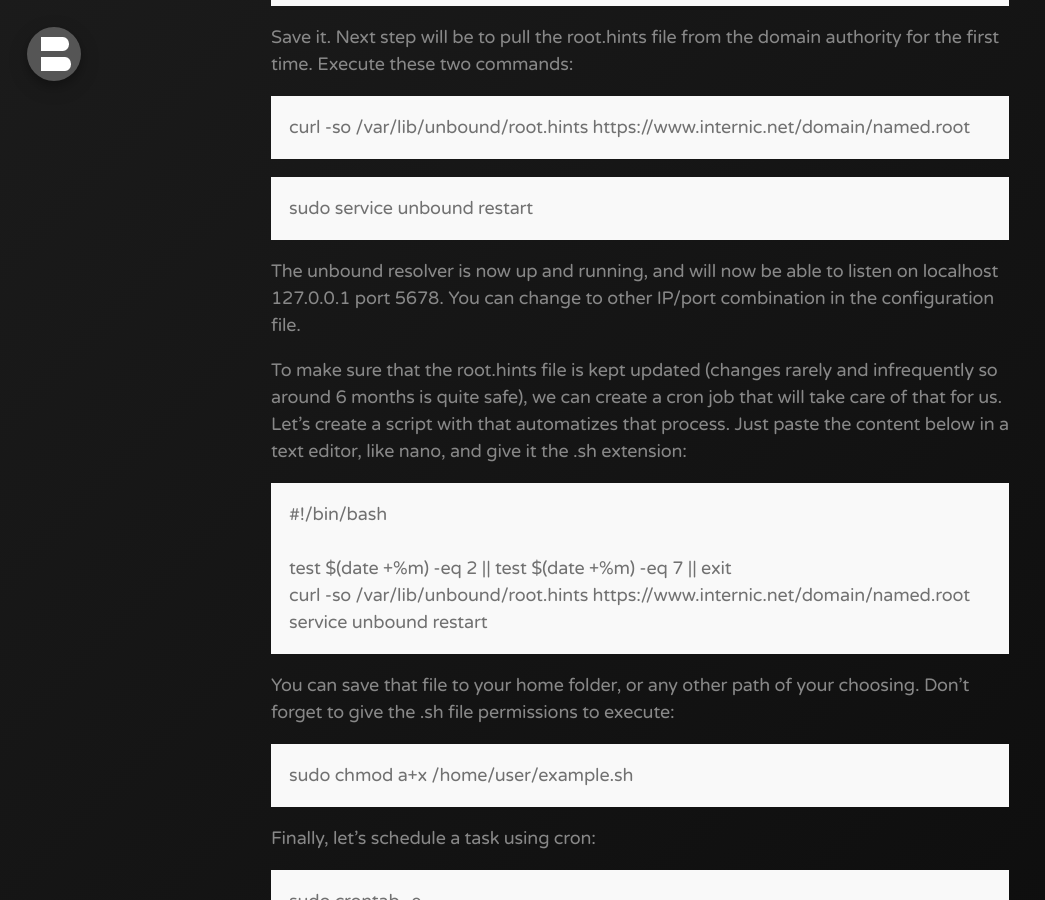
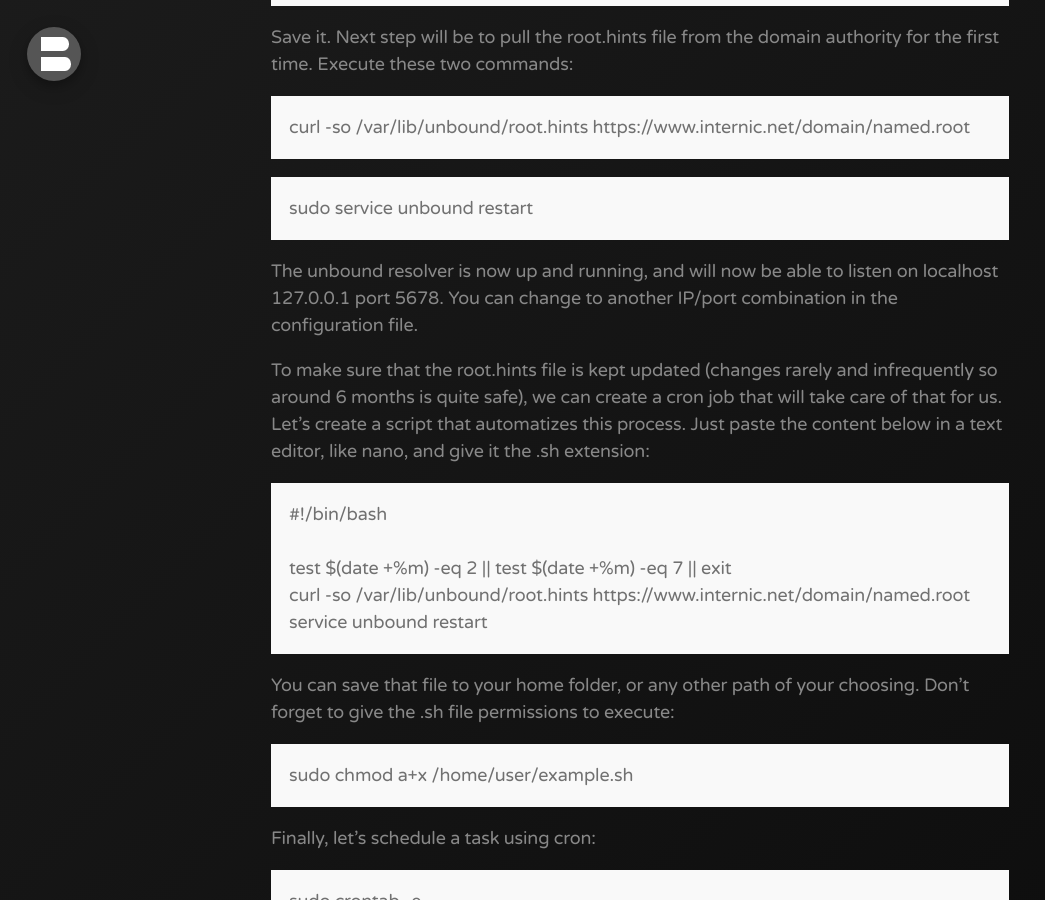
Before and after one commit to bonina/bonina.github.io, a Jekyll site: the page built from _posts/software/2021/2021-03-31-unbound-dns-resolver-cut-out-the-middleman.md, in a window 1280 px wide and 900 px high, scrolled down 3633 px. Shown: the whole window, without its empty margins (0-1045 px from the left). Built offline with Jekyll 4.4.1, drawn with Linux system fonts in a browser that asks for light colours; some of the changed text lies outside the part shown.

Commit message:
Update 2021-03-31-unbound-dns-resolver-cut-out-the-middleman.md

```diff
--- a/_posts/software/2021/2021-03-31-unbound-dns-resolver-cut-out-the-middleman.md
+++ b/_posts/software/2021/2021-03-31-unbound-dns-resolver-cut-out-the-middleman.md
@@ -119,9 +119,9 @@ Next step will be to pull the root.hints file from the domain authority for the
 
 <p class="message">sudo service unbound restart</p>
 
-The unbound resolver is now up and running, and will now be able to listen on localhost 127.0.0.1 port 5678. You can change to other IP/port combination in the configuration file.
+The unbound resolver is now up and running, and will now be able to listen on localhost 127.0.0.1 port 5678. You can change to another IP/port combination in the configuration file.
 
-To make sure that the root.hints file is kept updated (changes rarely and infrequently so around 6 months is quite safe), we can create a cron job that will take care of that for us. Let's create a script with that automatizes that process. Just paste the content below in a text editor, like nano, and give it the .sh extension:
+To make sure that the root.hints file is kept updated (changes rarely and infrequently so around 6 months is quite safe), we can create a cron job that will take care of that for us. Let's create a script that automatizes this process. Just paste the content below in a text editor, like nano, and give it the .sh extension:
 
 <p class="message">#!/bin/bash<br>
 <br>
```
Also changed, not shown: other parts of _posts/software/2021/2021-03-31-unbound-dns-resolver-cut-out-the-middleman.md (+2 -2 lines).
